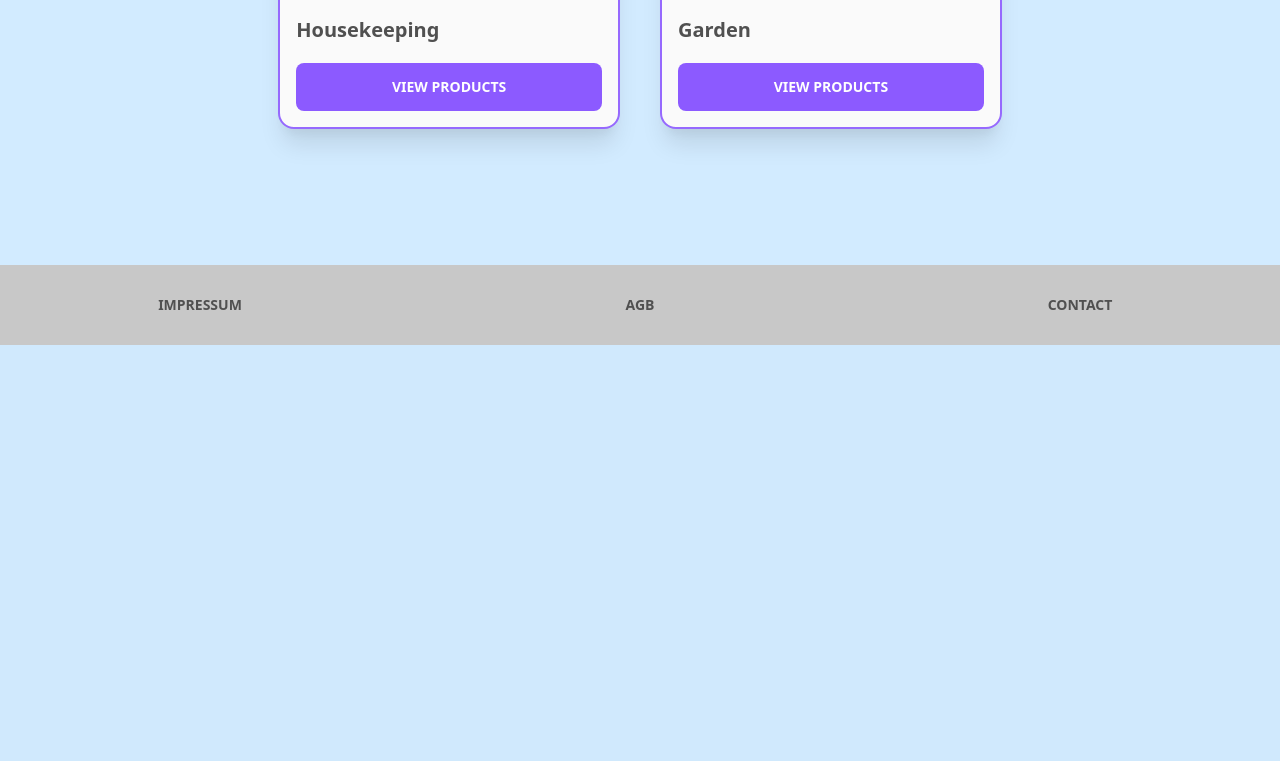
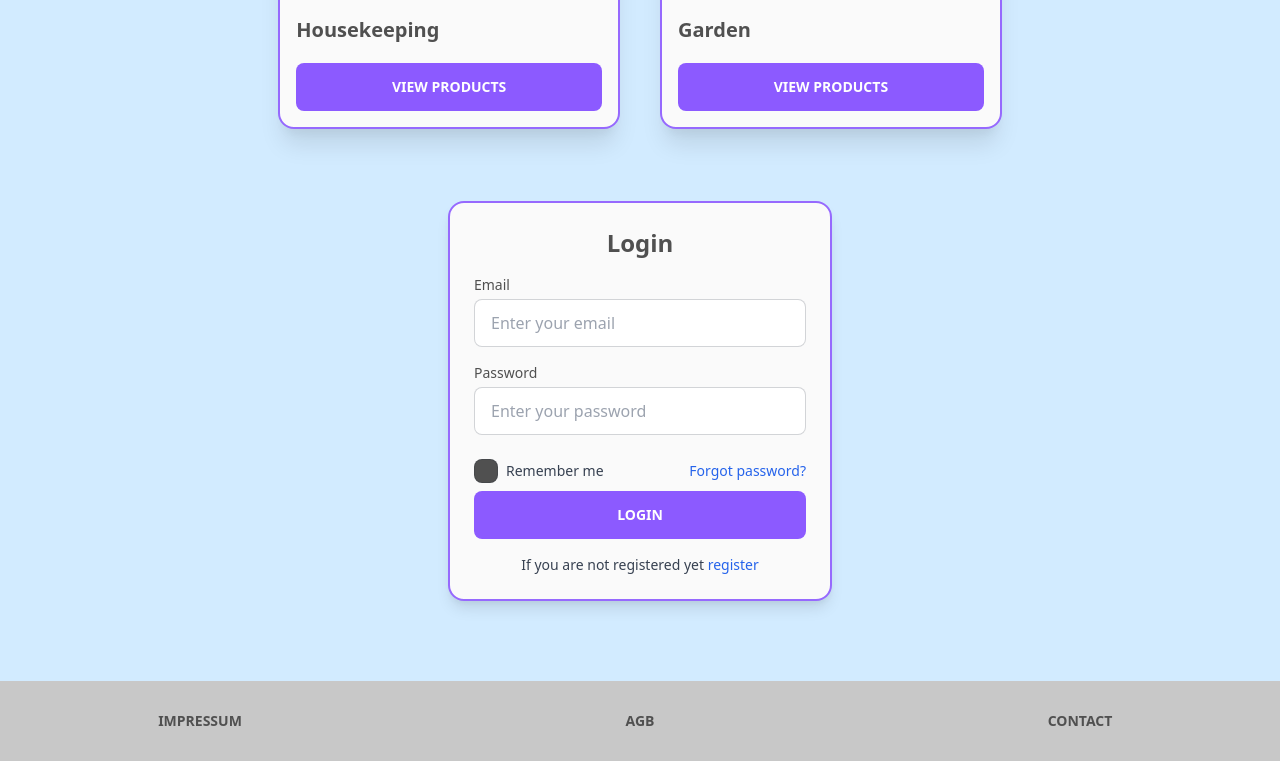
Before and after one commit to JaysonHayson/Single_Page_Application, a PHP site: page / in a window 1280 px wide. Shown: the part 1495-2256 px from the top of the page. Before the commit the page ends 1840 px from the top, so only its background shows below. Run offline with PHP 8.4, Linux system fonts and the light colour scheme; some libraries are stand-ins or nearby versions.

Commit message:
implemented login render-function

```diff
--- a/Frontend/app.js
+++ b/Frontend/app.js
@@ -149,6 +149,7 @@ function renderCategories() {
     categoryList.appendChild(categoryCard);
   });
 }
+
 function fetchDataAndRender() {
   fetch('/Backend/index.php')
     .then(response => {
@@ -194,7 +195,42 @@ function createProductCard(item, categoryName) {
   `;
   return productCard;
 }
+//loginform
+function createLoginForm() {
+  const loginForm = document.createElement("div");
+  loginForm.className = "p-6 rounded-lg shadow-lg max-w-sm w-full border-2 card m-auto";
 
+  loginForm.innerHTML = `
+      <h2 class="text-2xl font-semibold text-center mb-4">Login</h2>
+      <div class="mb-4">
+          <label class="block text-sm font-medium mb-1">Email</label>
+          <input type="email" class="input input-bordered w-full" placeholder="Enter your email">
+      </div>
+      <div class="mb-4">
+          <label class="block text-sm font-medium mb-1">Password</label>
+          <input type="password" class="input input-bordered w-full" placeholder="Enter your password">
+      </div>
+      <div class="flex items-center mb-2 mt-2">
+          <input type="checkbox" class="checkbox mr-2">
+          <label class="text-sm text-gray-700">Remember me</label>
+          <a href="#" class="text-sm text-blue-600 ml-auto">Forgot password?</a>
+      </div>
+
+      <button class="btn btn-primary w-full mb-4">Login</button>
+      <div class="text-center">
+          <p class="text-sm text-gray-700">If you are not registered yet <a href="#" class="text-blue-600">register</a></p>
+      </div>
+  `;
+
+  return loginForm;
+}
+function renderLoginForm(){
+  const loginForm = document.getElementById("loginForm");
+  loginForm.innerHTML = "";
+  const loginFormItem = createLoginForm();
+  loginForm.appendChild(loginFormItem);
+}
+//loginform end
 function showProducts(categoryName) {
   const category = categories.find((cat) => cat.name === categoryName);
   if (!category) return;
@@ -283,6 +319,7 @@ function removeFromCart(productName) {
 function removeAllFromCart() {
   cart = [];
   updateCart();
+  renderLoginForm();
   renderCart();
 }
 
@@ -381,6 +418,7 @@ document.addEventListener("DOMContentLoaded", () => {
     renderCart();
   }
   fetchDataAndRender();
+  renderLoginForm();
   renderCategories();
 });
 
--- a/Frontend/color-schemes.css
+++ b/Frontend/color-schemes.css
@@ -90,3 +90,6 @@ button.btn:hover {
 #searchBar input::placeholder {
   color: var(--text-color2);
 }
+.checkbox{
+  background-color: var(--text-color);
+}
--- a/Frontend/index.html
+++ b/Frontend/index.html
@@ -178,6 +178,9 @@
           </div>
         </div>
       </div>
+
+      <!--Login-->
+      <div id="loginForm" class="flex flex-col mt-4"></div>
     </main>
 
     <footer class="mt-20 py-4">
```
Also changed, not shown: Frontend/style.css (line endings or trailing spaces).
